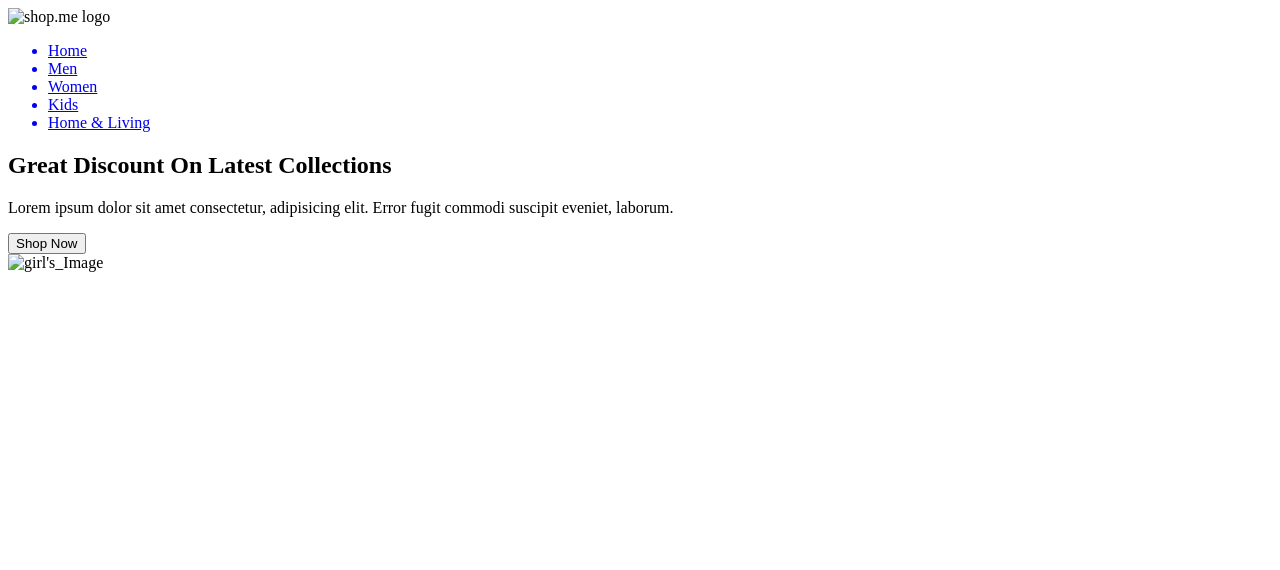
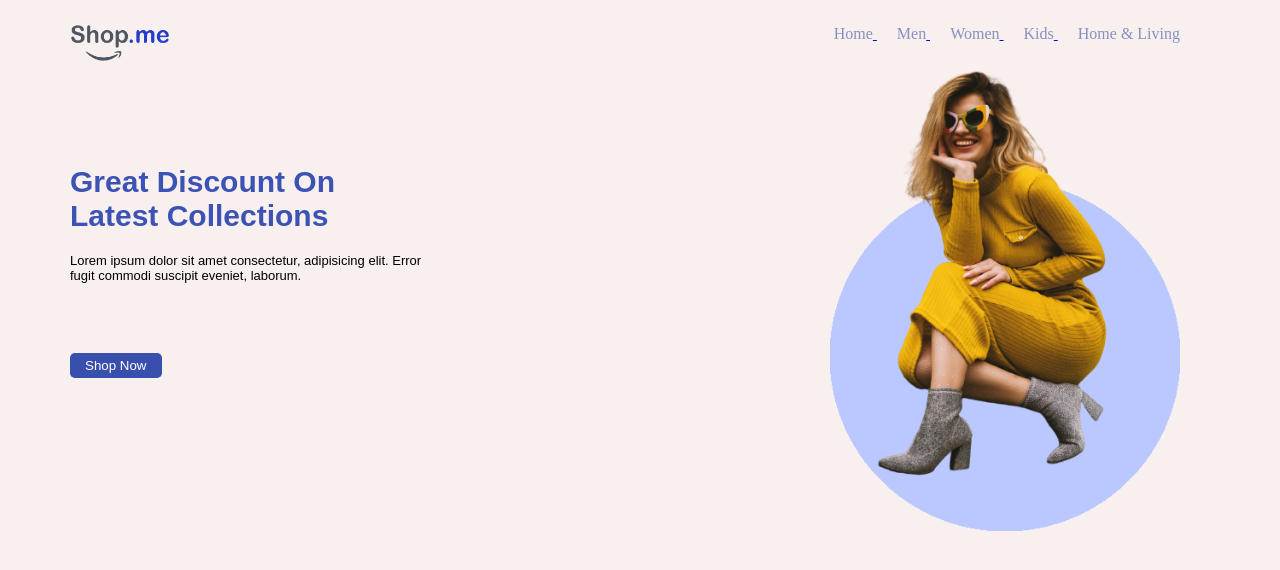
Before and after one commit to DipankarBhaduri/Shop.me, a plain HTML site: page index.html in a window 1280 px wide. Drawn offline with Linux system fonts and the light colour scheme; the site is published under a folder, as on GitHub Pages, so addresses that start at the root find nothing.

Commit message:
updated Url

```diff
--- a/index.html
+++ b/index.html
@@ -6,7 +6,7 @@
     <meta http-equiv="X-UA-Compatible" content="IE=edge">
     <meta name="viewport" content="width=device-width, initial-scale=1.0">
     <title>Shop.me</title>
-    <link rel="stylesheet" href="/style.css">
+    <link rel="stylesheet" href="style.css">
 </head>
 
 <body>
@@ -14,7 +14,7 @@
     <!-- For Header Part Of My Page  -->
     <header class="main-header">
         <div class="logo">
-            <img src="/logo.png" alt="shop.me logo">
+            <img src="logo.png" alt="shop.me logo">
         </div>
 
         <div class="menu">
@@ -53,7 +53,7 @@
         </div>
 
         <div class="image">
-            <img src="/user.png" alt="girl's_Image">
+            <img src="user.png" alt="girl's_Image">
         </div>
     </section>
 
```
